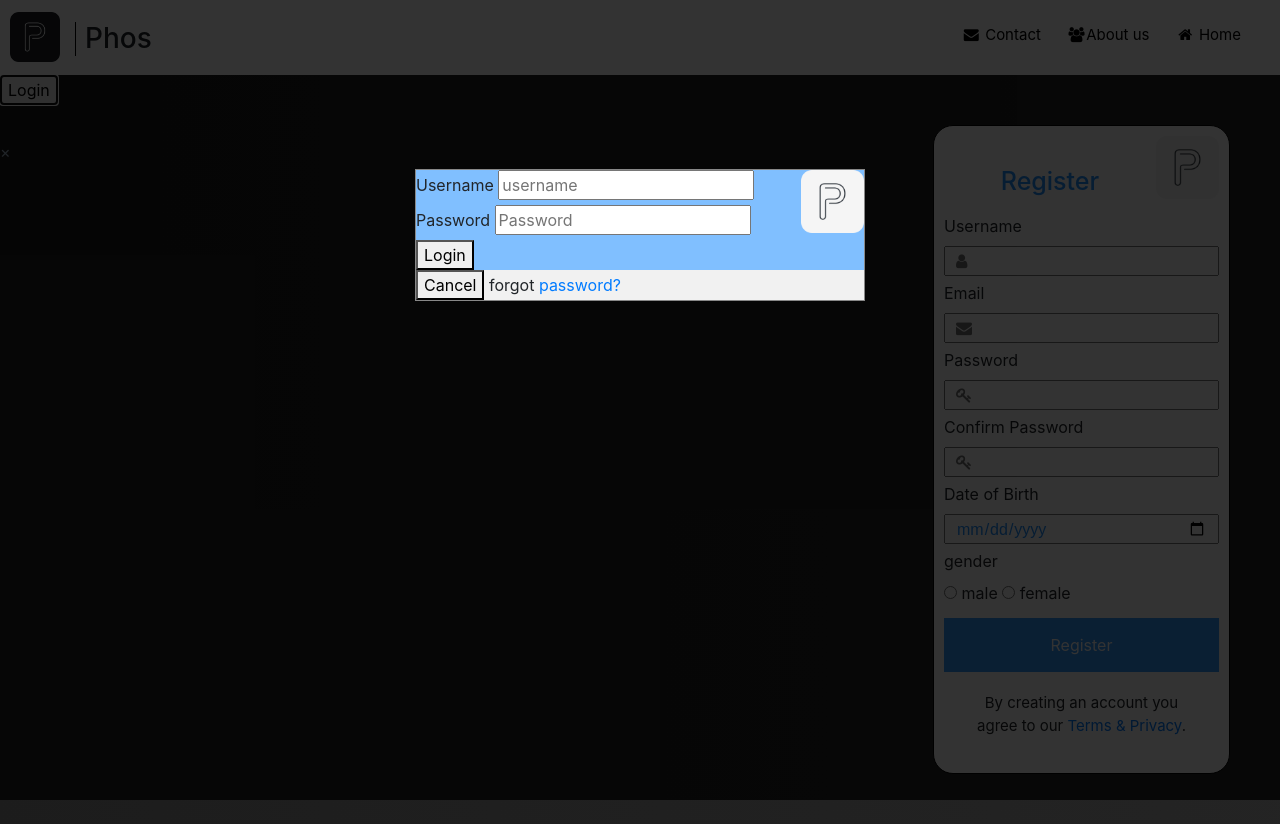
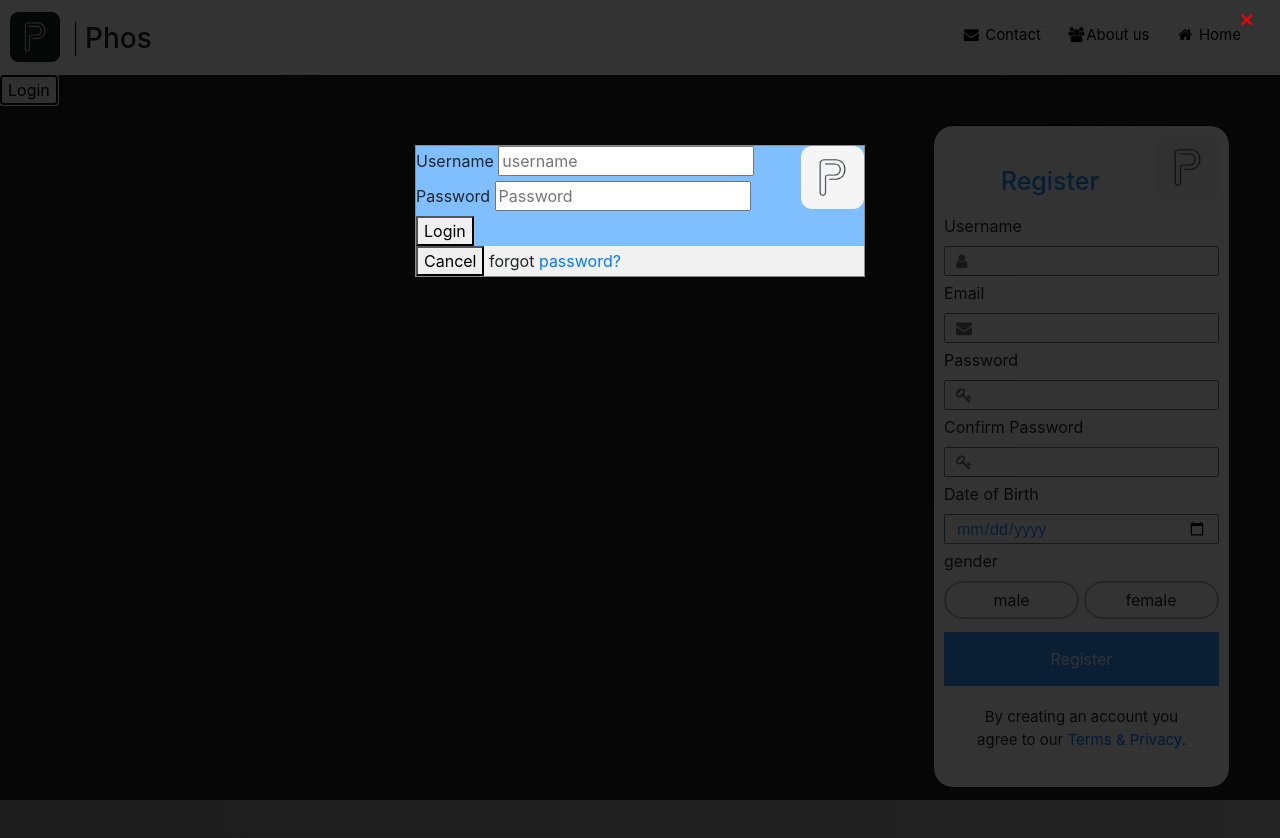
Before and after one commit to peteruche21/phos-new, a plain HTML site: page phos-form.html in a window 1280 px wide. Both pictures are taken after a click on the button "Login". Drawn offline with nearby package versions, Linux system fonts and the light colour scheme.

Commit message:
the radio styled

```diff
--- a/css/phos-form.css
+++ b/css/phos-form.css
@@ -167,6 +167,25 @@
    color: dodgerblue;
  }
 
+ .boxed label {
+  display: inline-block;
+  width: 49.1%;
+  padding: 5px 10px;
+  border: solid 2px #bbb;
+  transition: all 0.3s;
+  border-radius: 25px;
+  text-align: center;
+  }
+
+  .boxed input[type="radio"] {
+  display: none;
+  }
+
+  .boxed input[type="radio"]:checked + label {
+    background-color: dodgerblue;
+  color: white;
+  }
+
  .login {
    display: none;
    /* Hidden by default */
@@ -200,19 +219,18 @@
  }
 
  /* The Close Button */
- .close {
+ #close {
    /* Position it in the top right corner outside of the modal */
    position: absolute;
    right: 25px;
    top: 0;
-   color: #ff0000;
-   font-size: 35px;
-   font-weight: bold;
+   color: rgb(255, 0, 0);
+   font-size: 25px;
  }
 
  /* Close button on hover */
- .close:hover,
- .close:focus {
+ #close:hover,
+ #close:focus {
    cursor: pointer;
    transform: scale(1.4, 1.4);
  }
```
